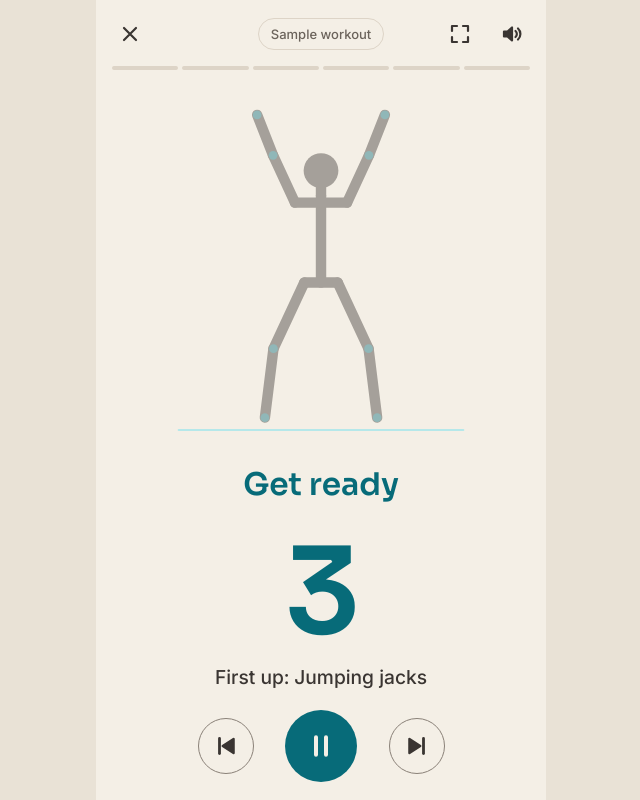
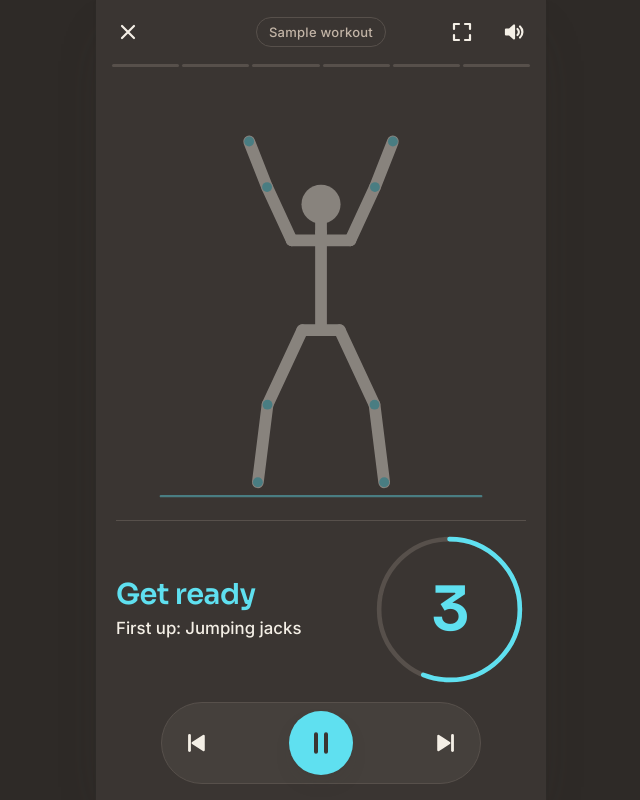
Before and after one commit to gordon-laraven/pact-web, a React (Vite) app: page / in a window 1280 px wide. Both pictures are taken after a click on the button "Start where you are". Shown: the whole page, without its empty margins (319-959 px from the left). Built offline with nearby package versions, Linux system fonts and the light colour scheme.

Commit message:
Player: dark stage, progress ring, Up next strip, docked controls, finish summary
Co-Authored-By: Claude Opus 5.5 <noreply@anthropic.com>
Claude-Session: https://claude.ai/code/session_01EyyZJ1REvPekRp61xjCg3w

```diff
--- a/src/components/Player.tsx
+++ b/src/components/Player.tsx
@@ -28,6 +28,7 @@ import {
   SoundOnIcon,
 } from './icons'
 import { ProgressBar, type ProgressBarHandle } from './ProgressBar'
+import { ProgressRing, type ProgressRingHandle } from './ProgressRing'
 import { StickFigure, type StickFigureHandle } from './StickFigure'
 
 /** Everything the HUD shows. Only re-rendered when one of these changes. */
@@ -39,10 +40,12 @@ type View = {
   big: string
   bigSuffix: string | null
   sub: string | null
+  /** During a set: what comes after it ("Squat, set 2"), for the Up next strip. */
+  upNext: string | null
 }
 
 function toView(st: PlayerState, playing: boolean, activeSec: number): View {
-  const base = { playing, setLabel: null, bigSuffix: null, sub: null }
+  const base = { playing, setLabel: null, bigSuffix: null, sub: null, upNext: null }
   if (st.finished || !st.phase) {
     return { ...base, kind: 'done', playing: false, title: 'Pact kept.', big: formatClock(activeSec) }
   }
@@ -57,7 +60,8 @@ function toView(st: PlayerState, playing: boolean, activeSec: number): View {
       const nextSet = n && n.setNumber > 1 ? `, set ${n.setNumber}` : ''
       return { ...base, kind: 'rest', title: 'Rest', big: countdown, sub: n ? `Up next: ${n.exercise.name}${nextSet}` : null }
     }
-    case 'work':
+    case 'work': {
+      const upNext = n ? `${n.exercise.name}${n.totalSets > 1 ? `, set ${n.setNumber}` : ''}` : null
       return st.targetReps != null
         ? {
             ...base,
@@ -67,8 +71,10 @@ function toView(st: PlayerState, playing: boolean, activeSec: number): View {
             big: String(st.repsDone),
             bigSuffix: `/ ${st.targetReps}`,
             sub: st.exercise!.notes ?? null,
+            upNext,
           }
-        : { ...base, kind: 'work', title: st.exercise!.name, setLabel, big: countdown, bigSuffix: 'sec', sub: st.exercise!.notes ?? null }
+        : { ...base, kind: 'work', title: st.exercise!.name, setLabel, big: countdown, bigSuffix: 'sec', sub: st.exercise!.notes ?? null, upNext }
+    }
   }
 }
 
@@ -79,7 +85,8 @@ const sameView = (a: View, b: View) =>
   a.setLabel === b.setLabel &&
   a.big === b.big &&
   a.bigSuffix === b.bigSuffix &&
-  a.sub === b.sub
+  a.sub === b.sub &&
+  a.upNext === b.upNext
 
 type Props = {
   timeline: Timeline
@@ -95,6 +102,7 @@ export function Player({ timeline, audio, speed, badge, onExit }: Props) {
   const root = useRef<HTMLDivElement>(null)
   const figure = useRef<StickFigureHandle>(null)
   const progress = useRef<ProgressBarHandle>(null)
+  const ring = useRef<ProgressRingHandle>(null)
   const clock = useMemo(() => new PlayerClock(timeline.duration, speed), [timeline, speed])
   const cues = useMemo(() => buildCues(timeline), [timeline])
   // One scale for every move in this workout, so the figure never changes size.
@@ -131,6 +139,7 @@ export function Player({ timeline, audio, speed, badge, onExit }: Props) {
       const st = getStateAt(timeline, elapsed)
       if (st.figure) figure.current?.draw(getAnimation(st.figure.animationId), st.figure.t, st.figure.mode)
       progress.current?.update(getSegmentFills(timeline, elapsed))
+      ring.current?.update(st.phase ? st.phaseElapsed / st.phase.duration : 1)
       const next = toView(st, clock.isPlaying, activeSec.current)
       setView((prev) => (sameView(prev, next) ? prev : next))
       raf = requestAnimationFrame(frame)
@@ -257,15 +266,33 @@ export function Player({ timeline, audio, speed, badge, onExit }: Props) {
         </header>
 
         <ProgressBar ref={progress} count={timeline.workout.exercises.length} />
+        <p className={`up-next${view.upNext ? '' : ' is-empty'}`} aria-hidden={!view.upNext}>
+          {view.upNext && (
+            <>
+              <span className="up-next-label">Up next</span>
+              <span className="up-next-name">{view.upNext}</span>
+            </>
+          )}
+        </p>
 
         {done ? (
           <section className="finish">
+            <svg className="finish-mark" viewBox="0 0 100 100" aria-hidden="true">
+              <circle className="finish-mark-ring" cx="50" cy="50" r="44" />
+              <path className="finish-mark-check" d="M33 51 L45 63 L68 39" />
+            </svg>
             <h2 className="finish-title">Pact kept.</h2>
             <p className="finish-note">You showed up. That's the whole point.</p>
-            <p className="finish-time">
-              <span className="finish-time-value">{view.big}</span>
-              <span className="finish-time-label">moved today</span>
-            </p>
+            <dl className="finish-summary">
+              <div>
+                <dt>Workout</dt>
+                <dd>{timeline.workout.title}</dd>
+              </div>
+              <div>
+                <dt>Moved today</dt>
+                <dd className="finish-time-value">{view.big}</dd>
+              </div>
+            </dl>
             <button type="button" className="restart-button" onClick={button(restart)}>
               <RestartIcon size={22} />
               Go again
@@ -279,6 +306,7 @@ export function Player({ timeline, audio, speed, badge, onExit }: Props) {
             </div>
 
             <section className="panel">
+              <div className="panel-row">
                 <div className="panel-text">
                   {view.kind === 'work' ? (
                     <>
@@ -288,11 +316,14 @@ export function Player({ timeline, audio, speed, badge, onExit }: Props) {
                   ) : (
                     <p className="panel-kicker">{view.title}</p>
                   )}
+                  <p className="panel-sub">{view.sub ?? ' '}</p>
+                </div>
+                <ProgressRing ref={ring}>
                   <p className="panel-big" aria-label={`${view.big} ${view.bigSuffix ?? ''}`}>
                     <span className="panel-big-value">{view.big}</span>
                     {view.bigSuffix && <span className="panel-big-suffix">{view.bigSuffix}</span>}
                   </p>
-                <p className="panel-sub">{view.sub ?? ' '}</p>
+                </ProgressRing>
               </div>
 
               <div className="controls">
--- /dev/null
+++ b/src/components/ProgressRing.tsx
@@ -0,0 +1,34 @@
+import { useImperativeHandle, useRef, type ReactNode, type Ref } from 'react'
+
+// A thin ring around the workout numerals showing how far through the current
+// phase (get ready, a set, a rest) we are. Written directly each frame from the
+// player's loop, like the progress bar, so it never causes a re-render.
+
+export type ProgressRingHandle = { update(fraction: number): void }
+
+const R = 46
+const C = 2 * Math.PI * R
+
+export function ProgressRing({ ref, children }: { ref?: Ref<ProgressRingHandle>; children: ReactNode }) {
+  const arc = useRef<SVGCircleElement>(null)
+  const last = useRef(-1)
+
+  useImperativeHandle(ref, () => ({
+    update(fraction) {
+      const f = Math.min(1, Math.max(0, fraction))
+      if (Math.abs(f - last.current) < 0.001) return
+      last.current = f
+      arc.current?.setAttribute('stroke-dashoffset', String(C * (1 - f)))
+    },
+  }))
+
+  return (
+    <div className="ring">
+      <svg className="ring-svg" viewBox="0 0 100 100" aria-hidden="true">
+        <circle className="ring-track" cx="50" cy="50" r={R} />
+        <circle ref={arc} className="ring-arc" cx="50" cy="50" r={R} strokeDasharray={C} strokeDashoffset={C} />
+      </svg>
+      <div className="ring-content">{children}</div>
+    </div>
+  )
+}
--- a/src/styles/player.css
+++ b/src/styles/player.css
@@ -1,9 +1,25 @@
-/* ---------- Player ---------- */
+/* ---------- Player: a dark stage in both modes, lit by the mode's glow ---------- */
 
 .player {
+  /* Inside the player, the page tokens point at the stage tokens. */
+  --bg: var(--stage-bg);
+  --surface: var(--stage-surface);
+  --surface-sunk: var(--stage-deep);
+  --line: var(--stage-line);
+  --line-strong: var(--stage-muted);
+  --text: var(--stage-text);
+  --text-muted: var(--stage-muted);
+  --accent: var(--stage-accent);
+  --on-accent: var(--stage-on-accent);
+  --glow: var(--stage-accent);
+  --focus: var(--stage-accent);
+  --figure: var(--stage-figure);
+  --figure-joint: var(--stage-joint);
+
   position: fixed;
   inset: 0;
-  background: var(--bg-deep); /* the margins around the 9:16 stage on wide screens */
+  background: var(--stage-deep); /* the margins around the 9:16 stage on wide screens */
+  color: var(--text);
   display: grid;
   place-items: center;
   overflow: hidden;
@@ -17,28 +33,37 @@
   color: var(--text);
   container-type: size;
   display: grid;
-  grid-template-rows: auto auto minmax(0, 1fr) auto;
+  grid-template-rows: auto auto auto minmax(0, 1fr) auto;
   user-select: none;
   -webkit-user-select: none;
   cursor: pointer;
   position: relative;
+  animation: fade-in var(--dur) var(--ease);
+}
+
+@media (min-aspect-ratio: 10/16) {
+  .stage {
+    box-shadow: var(--shadow-3);
+  }
 }
 
 .stage-done {
   cursor: default;
 }
 
+/* ---------- Top: close, who it's from, fullscreen, sound ---------- */
+
 .topbar {
   display: grid;
   grid-template-columns: 1fr auto 1fr;
   align-items: center;
-  padding: max(10px, env(safe-area-inset-top)) 10px 8px;
+  padding: max(var(--space-2), env(safe-area-inset-top)) var(--space-2) var(--space-2);
 }
 
 .topbar-right {
   display: flex;
   justify-content: flex-end;
-  gap: 4px;
+  gap: var(--space-1);
 }
 
 .icon-btn {
@@ -47,23 +72,25 @@
   display: grid;
   place-items: center;
   border: 0;
-  border-radius: var(--radius-m);
+  border-radius: var(--radius-pill);
   background: transparent;
   color: var(--text);
   cursor: pointer;
+  transition: background-color var(--dur-fast) var(--ease);
 }
 
 .icon-btn:hover {
-  background: var(--surface-sunk);
+  background: var(--surface);
 }
 
 .badge {
-  padding: 5px 12px;
+  padding: var(--space-1) var(--space-3);
   border: var(--hairline) solid var(--line);
   border-radius: var(--radius-pill);
   color: var(--text-muted);
-  font-size: 13px;
-  font-weight: 500;
+  font-size: var(--text-xs);
+  font-weight: var(--weight-medium);
+  letter-spacing: 0.02em;
   text-decoration: none;
   white-space: nowrap;
   overflow: hidden;
@@ -73,17 +100,20 @@
 
 a.badge:hover {
   color: var(--text);
+  border-color: var(--line-strong);
 }
+
+/* ---------- Progress through the workout: one thin segment per exercise ---------- */
 
 .progress {
   display: flex;
-  gap: 4px;
-  padding: 0 16px;
+  gap: 3px;
+  padding: 0 var(--space-4);
 }
 
 .progress-seg {
   flex: 1;
-  height: 4px;
+  height: 3px;
   border-radius: 2px;
   background: var(--line);
   overflow: hidden;
@@ -97,19 +127,55 @@ a.badge:hover {
   will-change: transform;
 }
 
+/* ---------- Up next: a compact strip during a set ---------- */
+
+.up-next {
+  display: flex;
+  align-items: baseline;
+  justify-content: center;
+  gap: var(--space-2);
+  min-height: 34px;
+  margin: 0;
+  padding: var(--space-2) var(--space-5) 0;
+  font-size: max(var(--text-s), 1.9cqh);
+  white-space: nowrap;
+  overflow: hidden;
+}
+
+.up-next.is-empty {
+  visibility: hidden;
+}
+
+.up-next-label {
+  flex: none;
+  color: var(--text-muted);
+  font-size: 0.85em;
+  font-weight: var(--weight-medium);
+  letter-spacing: 0.04em;
+}
+
+.up-next-name {
+  overflow: hidden;
+  text-overflow: ellipsis;
+  color: var(--text);
+  font-weight: var(--weight-strong);
+}
+
+/* ---------- The figure: the hero ---------- */
+
 .figure-area {
   position: relative;
   min-height: 0;
   display: grid;
   place-items: center;
-  padding: 2cqh 4cqw 0;
+  padding: 1cqh 6cqw 0;
 }
 
 .figure {
   width: 100%;
   height: 100%;
   display: block;
-  transition: opacity 0.35s ease;
+  transition: opacity 0.35s var(--ease);
 }
 
 .figure-bone {
@@ -136,13 +202,13 @@ a.badge:hover {
   opacity: 0.38;
 }
 
-/* Prep / rest: a dimmed, slowed preview of the next move. */
+/* Get ready / rest: a dimmed, slowed preview of the next move. */
 .figure[data-mode='preview'] {
   opacity: 0.42;
 }
 
 .is-paused .figure {
-  opacity: 0.3;
+  opacity: 0.28;
 }
 
 .paused-chip {
@@ -150,88 +216,136 @@ a.badge:hover {
   left: 50%;
   top: 2cqh;
   transform: translateX(-50%);
-  padding: 12px 20px;
+  padding: var(--space-3) var(--space-5);
   border: var(--hairline) solid var(--line);
   border-radius: var(--radius-pill);
   background: var(--surface);
+  box-shadow: var(--shadow-2);
   color: var(--text);
-  font-size: max(16px, 2.3cqh);
-  font-weight: 500;
+  font-size: max(var(--text-m), 2.2cqh);
+  font-weight: var(--weight-medium);
   white-space: nowrap;
+  animation: fade-in var(--dur) var(--ease);
 }
 
+/* ---------- The panel: what you're doing, and the numbers ---------- */
+
 .panel {
-  padding: 0 20px max(18px, env(safe-area-inset-bottom));
+  position: relative;
+  padding: 0 var(--space-5) max(var(--space-4), env(safe-area-inset-bottom));
   background: var(--bg);
-  position: relative;
-  text-align: center;
+}
+
+.panel-row {
+  display: flex;
+  align-items: center;
+  gap: var(--space-4);
+  padding: 1.5cqh 0 2cqh;
+  border-top: var(--hairline) solid var(--line);
 }
 
 .panel-text {
-  padding-top: 2cqh;
+  flex: 1;
+  min-width: 0;
 }
 
-.panel-title {
+.panel-title,
+.panel-kicker {
   margin: 0;
-  font-size: max(24px, 3.9cqh);
-  line-height: 1.15;
+  font-family: var(--font-head);
+  font-size: max(var(--text-xl), 3.6cqh);
+  font-weight: var(--weight-head);
+  letter-spacing: var(--tracking-head);
+  line-height: var(--leading-tight);
+  display: -webkit-box;
+  -webkit-line-clamp: 2;
+  -webkit-box-orient: vertical;
+  overflow: hidden;
+}
+
+.panel-kicker {
+  color: var(--accent);
 }
 
 .panel-set,
 .panel-sub {
-  margin: 0.4cqh 0 0;
-  font-size: max(16px, 2.4cqh);
+  margin: 0.6cqh 0 0;
+  font-size: max(var(--text-s), 2.1cqh);
   color: var(--text-muted);
   font-variant-numeric: tabular-nums;
 }
 
-.panel-kicker {
-  margin: 0;
-  font-family: var(--font-head);
-  font-size: max(24px, 3.9cqh);
-  font-weight: var(--weight-head);
-  color: var(--accent);
-  line-height: 1.15;
-}
-
-/* Second line under the kicker keeps the layout the same height as work. */
-.stage-prep .panel-kicker::after,
-.stage-rest .panel-kicker::after {
-  content: '\a0';
-  display: block;
-  font-size: max(16px, 2.4cqh);
-  margin-top: 0.4cqh;
-}
-
 .panel-sub {
-  color: var(--text);
-  font-weight: 500;
   white-space: nowrap;
   overflow: hidden;
   text-overflow: ellipsis;
 }
 
+.stage-prep .panel-sub,
+.stage-rest .panel-sub {
+  color: var(--text);
+  font-weight: var(--weight-medium);
+}
+
+/* The ring: progress through this phase, numerals inside */
+.ring {
+  position: relative;
+  flex: none;
+  width: clamp(112px, 34cqw, 168px);
+  aspect-ratio: 1;
+  container-type: inline-size;
+}
+
+.ring-svg {
+  position: absolute;
+  inset: 0;
+  width: 100%;
+  height: 100%;
+  transform: rotate(-90deg);
+}
+
+.ring-track,
+.ring-arc {
+  fill: none;
+  stroke-width: 3;
+}
+
+.ring-track {
+  stroke: var(--line);
+}
+
+.ring-arc {
+  stroke: var(--accent);
+  stroke-linecap: round;
+}
+
+.ring-content {
+  position: absolute;
+  inset: 0;
+  display: grid;
+  place-items: center;
+}
+
 .panel-big {
   margin: 0;
   display: flex;
-  justify-content: center;
-  align-items: baseline;
-  gap: 0.25em;
+  flex-direction: column;
+  align-items: center;
   line-height: 1;
   font-variant-numeric: tabular-nums;
-  padding: 0.6cqh 0 0.8cqh;
 }
 
 .panel-big-value {
   font-family: var(--font-head);
-  font-size: max(84px, 15cqh);
+  font-size: 40cqi;
   font-weight: var(--weight-head);
-  letter-spacing: -0.03em;
+  letter-spacing: -0.04em;
 }
 
 .panel-big-suffix {
-  font-size: max(28px, 4.8cqh);
-  font-weight: 500;
+  margin-top: 4cqi;
+  font-size: 11cqi;
+  font-weight: var(--weight-medium);
   color: var(--text-muted);
 }
 
@@ -240,37 +354,49 @@ a.badge:hover {
   color: var(--accent);
 }
 
+/* ---------- Controls: a docked bar ---------- */
+
 .controls {
   display: flex;
-  justify-content: center;
+  justify-content: space-between;
   align-items: center;
-  gap: max(24px, 7cqw);
-  padding-top: 2.2cqh;
+  max-width: 320px;
+  margin: 0 auto;
+  padding: var(--space-2);
+  border: var(--hairline) solid var(--line);
+  border-radius: var(--radius-pill);
+  background: var(--surface);
 }
 
 .ctrl {
-  width: max(56px, 7cqh);
-  height: max(56px, 7cqh);
+  width: max(52px, 6.4cqh);
+  height: max(52px, 6.4cqh);
   display: grid;
   place-items: center;
   border: 0;
-  border: var(--hairline) solid var(--line-strong);
   border-radius: 50%;
   background: transparent;
   color: var(--text);
   cursor: pointer;
+  transition:
+    background-color var(--dur-fast) var(--ease),
+    transform var(--dur-fast) var(--ease);
 }
 
 .ctrl:hover {
   background: var(--surface-sunk);
 }
 
+.ctrl:active {
+  transform: scale(0.94);
+}
+
 .ctrl-main {
-  width: max(72px, 9cqh);
-  height: max(72px, 9cqh);
-  border: 0;
+  width: max(64px, 8cqh);
+  height: max(64px, 8cqh);
   background: var(--accent);
   color: var(--on-accent);
+  box-shadow: var(--shadow-2);
 }
 
 .ctrl-main:hover {
@@ -281,71 +407,140 @@ a.badge:hover {
 /* ---------- Finish ---------- */
 
 .finish {
-  grid-row: 3 / 5;
+  grid-row: 3 / 6;
   display: flex;
   flex-direction: column;
   align-items: center;
   justify-content: center;
-  gap: 3cqh;
-  padding: 0 24px 8cqh;
+  gap: 2.4cqh;
+  padding: 0 var(--space-6) 8cqh;
   text-align: center;
+  animation: rise-in 400ms var(--ease);
+}
+
+.finish-mark {
+  width: clamp(72px, 22cqw, 112px);
+  height: auto;
+  fill: none;
+  stroke-linecap: round;
+  stroke-linejoin: round;
+}
+
+.finish-mark-ring {
+  stroke: var(--accent);
+  stroke-width: 2.5;
+  stroke-dasharray: 277;
+  stroke-dashoffset: 277;
+  transform: rotate(-90deg);
+  transform-origin: 50% 50%;
+  animation: draw 900ms var(--ease) 100ms forwards;
+}
+
+.finish-mark-check {
+  stroke: var(--text);
+  stroke-width: 4;
+  stroke-dasharray: 60;
+  stroke-dashoffset: 60;
+  animation: draw 400ms var(--ease) 800ms forwards;
+}
+
+@keyframes draw {
+  to {
+    stroke-dashoffset: 0;
+  }
+}
+
+@media (prefers-reduced-motion: reduce) {
+  .finish-mark-ring,
+  .finish-mark-check {
+    stroke-dashoffset: 0;
+    animation: none;
+  }
 }
 
 .finish-title {
   margin: 0;
-  font-size: max(34px, 5.4cqh);
-  line-height: 1.1;
+  font-size: max(36px, 5.6cqh);
+  line-height: 1.05;
 }
 
 .finish-note {
-  margin: -1.5cqh 0 0;
+  margin: -1cqh 0 0;
+  max-width: 28ch;
   color: var(--text-muted);
-  font-size: max(16px, 2.4cqh);
+  font-size: max(var(--text-m), 2.2cqh);
 }
 
-.finish-time {
-  margin: 0;
+.finish-summary {
+  display: grid;
+  grid-template-columns: 1fr 1fr;
+  width: min(100%, 340px);
+  margin: 1cqh 0 0;
+  border: var(--hairline) solid var(--line);
+  border-radius: var(--radius-l);
+  background: var(--surface);
+  overflow: hidden;
+}
+
+.finish-summary div {
   display: flex;
   flex-direction: column;
-  align-items: center;
-  gap: 0.6cqh;
+  justify-content: center;
+  gap: var(--space-1);
+  min-width: 0;
+  padding: var(--space-4) var(--space-3);
+}
+
+.finish-summary div + div {
+  border-left: var(--hairline) solid var(--line);
+}
+
+.finish-summary dt {
+  color: var(--text-muted);
+  font-size: var(--text-xs);
+  font-weight: var(--weight-medium);
+  letter-spacing: 0.04em;
+}
+
+.finish-summary dd {
+  margin: 0;
+  overflow: hidden;
+  text-overflow: ellipsis;
+  white-space: nowrap;
+  font-weight: var(--weight-strong);
 }
 
 .finish-time-value {
   font-family: var(--font-head);
-  font-size: max(72px, 12cqh);
-  font-weight: var(--weight-head);
+  font-size: var(--text-2xl);
   line-height: 1;
   color: var(--accent);
   font-variant-numeric: tabular-nums;
 }
 
-.finish-time-label {
-  font-size: max(16px, 2.4cqh);
-  color: var(--text-muted);
-}
-
 .restart-button {
   display: inline-flex;
   align-items: center;
-  gap: 10px;
+  gap: var(--space-2);
   min-height: 56px;
-  padding: 0 28px;
-  border: var(--hairline) solid var(--line-strong);
-  border-radius: var(--radius-m);
-  background: transparent;
-  color: var(--text);
-  font-size: 18px;
-  font-weight: 600;
+  padding: 0 var(--space-7);
+  border: 0;
+  border-radius: var(--radius-pill);
+  background: var(--accent);
+  color: var(--on-accent);
+  font-size: var(--text-l);
+  font-weight: var(--weight-strong);
+  box-shadow: var(--shadow-2);
   cursor: pointer;
+  transition:
+    filter var(--dur-fast) var(--ease),
+    transform var(--dur-fast) var(--ease);
 }
 
 .restart-button:hover {
-  background: var(--surface-sunk);
+  filter: brightness(1.06);
 }
 
-@media (prefers-reduced-motion: reduce) {
-  .figure {
-    transition: none;
-  }
+.restart-button:active {
+  transform: scale(0.985);
 }
```
Lines whose indentation alone changed are shown as unchanged.
